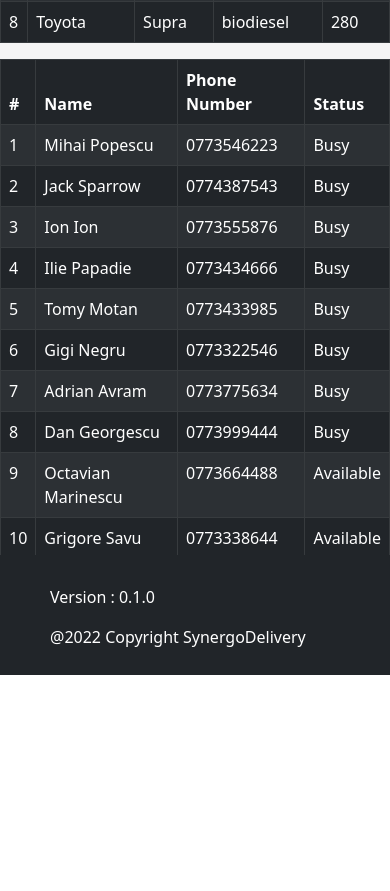
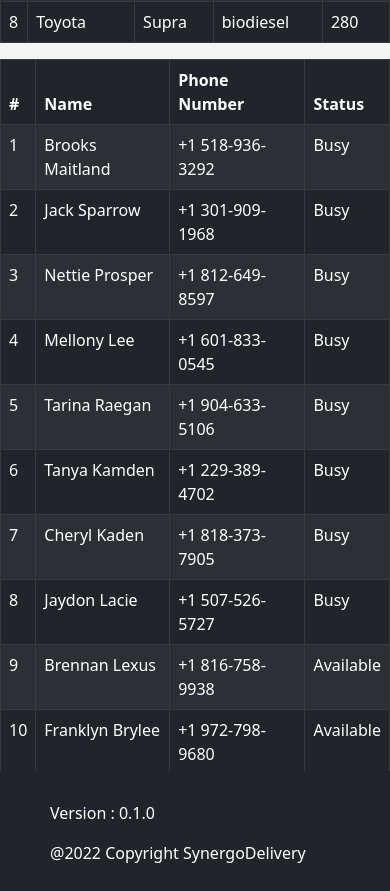
Before and after one commit to andreihojda15/SynergoDelivery, a React (Create React App) app: page / in a window 390 px wide. Shown: the part 876-1767 px from the top of the page. Before the commit the page ends 1551 px from the top, so only its background shows below. Built offline with nearby package versions, Linux system fonts and the light colour scheme.

Commit message:
- changed drivers name and phone numbers to US format

```diff
--- a/src/components/drivers/Drivers.js
+++ b/src/components/drivers/Drivers.js
@@ -23,62 +23,62 @@ class Drivers extends React.Component {
       drivers: [
         {
           guid: "eb3aebe1-e3ee-4524-b87b-d62fd7f3ba71",
-          name: "Mihai Popescu",
-          phoneNumber: "0773546223",
+          name: "Brooks Maitland",
+          phoneNumber: "+1 518-936-3292",
           carId: "d1c51f3b-f13f-407f-b6e2-46c5bbc747ad",
         },
         {
           guid: "813a7c01-ea18-4962-b152-71efcb5c2b05",
           name: "Jack Sparrow",
-          phoneNumber: "0774387543",
+          phoneNumber: "+1 301-909-1968",
           carId: "62ee4afa-b261-4f0a-9581-386cf9e0c4c0",
         },
         {
           guid: "5f93d951-1dc6-4632-86dd-7b6b3fc51191",
-          name: "Ion Ion",
-          phoneNumber: "0773555876",
+          name: "Nettie Prosper",
+          phoneNumber: "+1 812-649-8597",
           carId: "c1f0c515-4862-434c-91bb-b477504f5161",
         },
         {
           guid: "7f71a066-74b6-43c8-bda3-8a6fe4fc1ed9",
-          name: "Ilie Papadie",
-          phoneNumber: "0773434666",
+          name: "Mellony Lee",
+          phoneNumber: "+1 601-833-0545",
           carId: "0e063045-c96a-4d34-8cc5-4ca2223616dc",
         },
         {
           guid: "1dfdfb6e-8791-4766-8fe4-9973b965e1ac",
-          name: "Tomy Motan",
-          phoneNumber: "0773433985",
+          name: "Tarina Raegan",
+          phoneNumber: "+1 904-633-5106",
           carId: "49ce9298-161a-4a04-82c0-31640f05dc31",
         },
         {
           guid: "602ee2fa-e319-41aa-aac9-9ebad9d21c56",
-          name: "Gigi Negru",
-          phoneNumber: "0773322546",
+          name: "Tanya Kamden",
+          phoneNumber: "+1 229-389-4702",
           carId: "be37bda1-0b19-43da-b874-ac359926737c",
         },
         {
           guid: "fc80d8f4-d2c3-460d-8596-fb26d41df3d8",
-          name: "Adrian Avram",
-          phoneNumber: "0773775634",
+          name: "Cheryl Kaden",
+          phoneNumber: "+1 818-373-7905",
           carId: "80575920-8b09-42be-90ae-e7000e9c0384",
         },
         {
           guid: "0bc15d56-f542-4228-802b-6ed877b87474",
-          name: "Dan Georgescu",
-          phoneNumber: "0773999444",
+          name: "Jaydon Lacie",
+          phoneNumber: "+1 507-526-5727",
           carId: "bad6d196-a0f1-47bb-8e95-69ace085bcee",
         },
         {
           guid: "6a0ee78b-f782-47e7-b178-af373cfa159b",
-          name: "Octavian Marinescu",
-          phoneNumber: "0773664488",
+          name: "Brennan Lexus",
+          phoneNumber: "+1 816-758-9938",
           carId: undefined,
         },
         {
           guid: "329568b3-e130-4515-95ef-91cba734f52c",
-          name: "Grigore Savu",
-          phoneNumber: "0773338644",
+          name: "Franklyn Brylee",
+          phoneNumber: "+1 972-798-9680",
           carId: undefined,
         },
       ],
```
